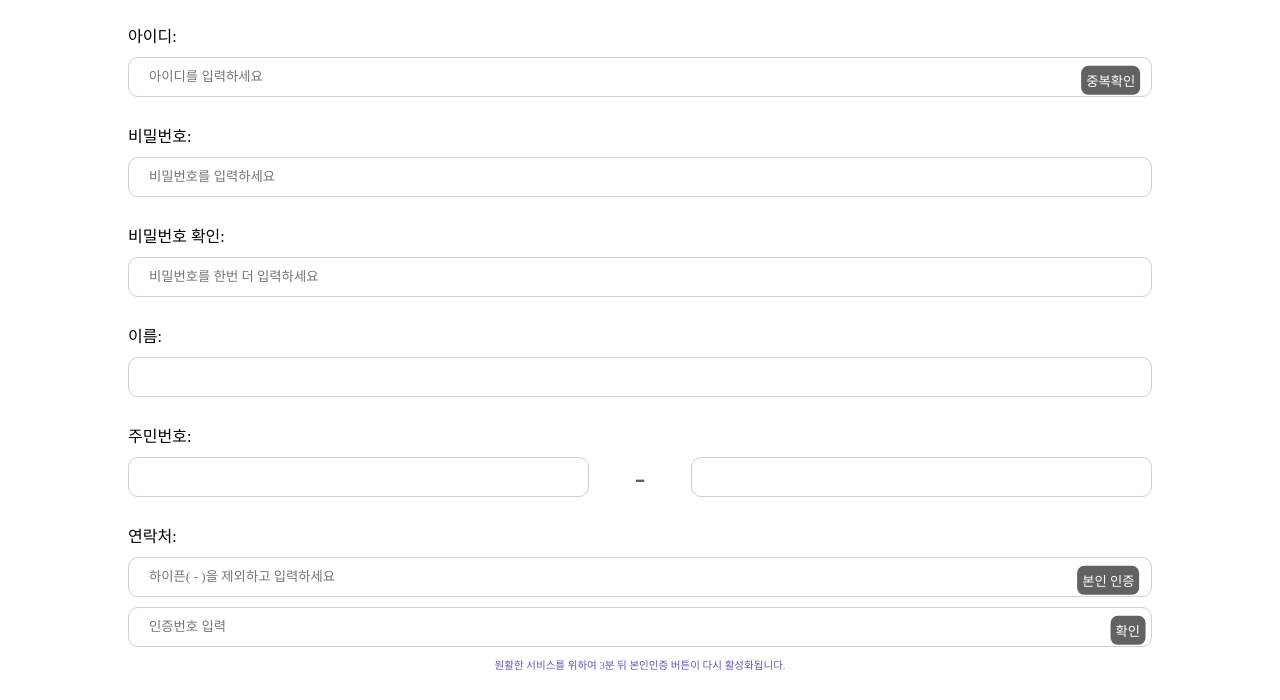
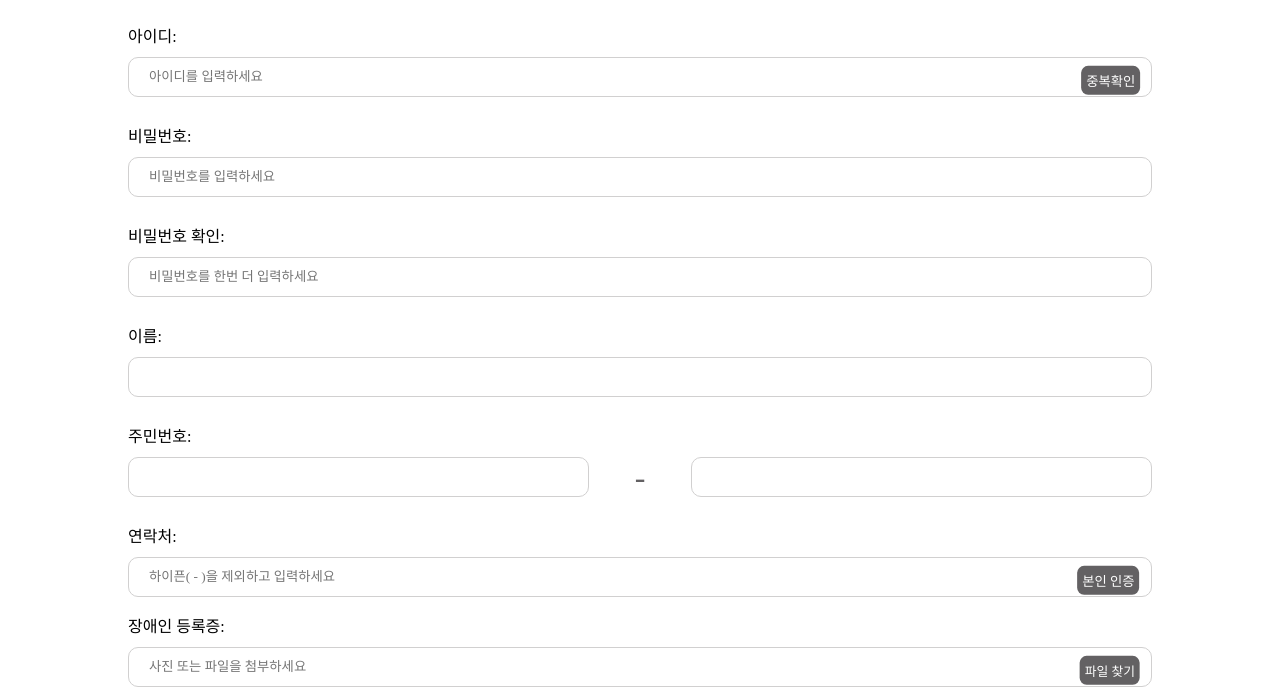
Before and after one commit to KDT-DreamDevelopers/ddproject, a website: page front/regist.html in a window 1280 px wide. Shown: the part 100-800 px from the top of the page. Drawn offline with Linux system fonts and the light colour scheme; some icons are missing; a web font is replaced by a local one.

Commit message:
본인인증 코드입력칸 수정

```diff
--- a/front/regist.html
+++ b/front/regist.html
@@ -52,7 +52,7 @@
                     type="button" class="btn_inside" id="phone_check">본인 인증</button>
             </p>
             <!-- 본인인증 코드 입력 칸 -->
-            <div id="container2" style="display: block;">
+            <div id="container2" style="display: none;">
                 <div>
                     <input class="search" type="text" id="codeCheck" placeholder="인증번호 입력">
                     <span id="timer" class="timer"></span>
```
